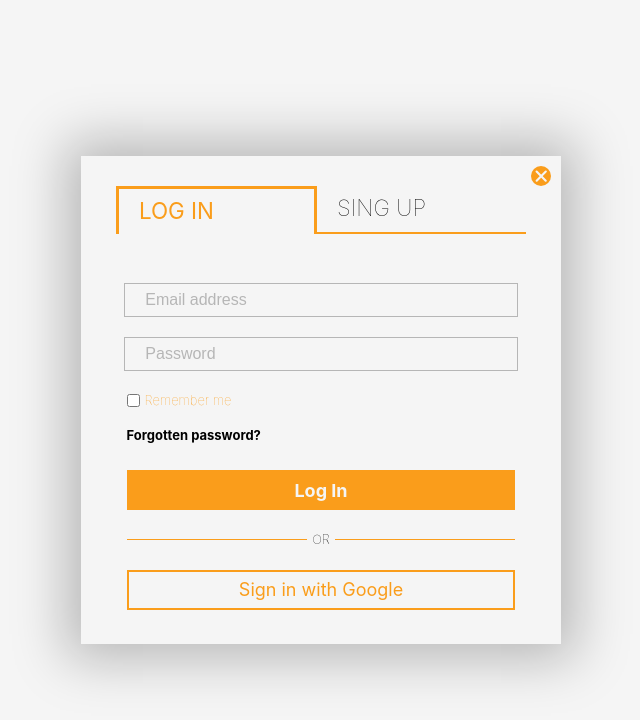
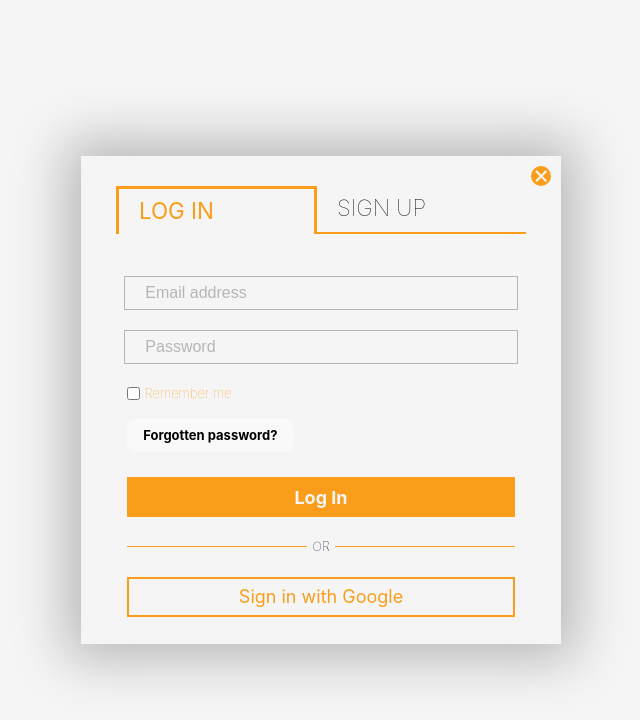
Before and after one commit to SanBran/BookStore-Client, a React (Vite) app: page /access in a window 1280 px wide. Shown: the top 720 px of the page, without its empty margins (319-959 px from the left). Built offline with nearby package versions, Linux system fonts and the light colour scheme.

Commit message:
integrando la vista del componente de cambio de contrasena

```diff
--- a/src/Components/ChangePassword/ChangePassword.jsx
+++ b/src/Components/ChangePassword/ChangePassword.jsx
@@ -1,3 +1,4 @@
+import { useState } from 'react';
 import style from './ChangePassword.Module.css';
 
 const ChangePassword = ()=>{
--- a/src/Components/Login/Login.jsx
+++ b/src/Components/Login/Login.jsx
@@ -7,7 +7,9 @@ import style from './Login.module.css'
 import { useDispatch, useSelector} from 'react-redux';
 import { accessUser } from '../../redux/actions/actions';
 
-const Login = () => {
+import ChangePassword from '../ChangePassword/ChangePassword';
+
+const Login = ({setForm}) => {
   const access = useSelector(state=>state.access)
 
   const navigate = useNavigate()
@@ -20,7 +22,15 @@ const Login = () => {
     setRememberMe(event.target.checked)
   }
 
+//-------CAMBIO DE CONTRASENA
+  const handleForgotPass = (event)=>{
+    event.preventDefault();
+    setForm('changePassword')
+  }
+//-------FIN DE CAMBIO DE CONTRASENA
+
   const [logInfo, setLogInfo]= useState({email: '', password: ''});
+
 
   const handleLoginChanges = (event)=>{
     const property = event.target.name;
@@ -61,9 +71,9 @@ const Login = () => {
           <input className={style.checkBox} type="checkbox" id="toggle-btn" onChange={handlerRemeberMe}/>
           <label className={style.checkBoxLabel} htmlFor="toggle-btn">Remember me</label>
         </div>
-        <Link className={style.linkForgotPass}>
+        <button onClick={handleForgotPass} className={style.linkForgotPass}>
           Forgotten password?
-        </Link>
+        </button>
       </div>
 
       <div className={style.loginContainer}>
@@ -75,7 +85,6 @@ const Login = () => {
         </div>
         <button className={style.googleBtn} type='submit'> Sign in with Google </button>
       </div>
-
     </form>
   )
 }
--- a/src/Views/Access/Access.jsx
+++ b/src/Views/Access/Access.jsx
@@ -2,6 +2,7 @@ import { useState } from "react";
 import { Link } from "react-router-dom";
 import Login from "../../Components/Login/Login";
 import SignUp from "../../Components/Signup/Signup";
+import ChangePassword from "../../Components/ChangePassword/ChangePassword";
 import style from "./Access.module.css"
 
 //importando icon del boton cerrar
@@ -13,10 +14,17 @@ const Access = () => {
     const handlerSwitchForms = (formName) => {
         setForm(formName)
     }
+    console.log(form);
+    return (
+        <>
 
-    return (
         <div className={style.accessContainer}>
             <div className={style.structure}>
+                {form === 'changePassword' &&
+                (<ChangePassword/>)}
+
+                {(form === 'login' || form === 'signup') &&
+                (<>
                     <Link to="/">
                         <img className={style.buttonClose} src={close_button} alt='x' />
                     </Link>
@@ -28,20 +36,21 @@ const Access = () => {
                             <h1 className={style.switchTitle}>LOG IN</h1>
                         </div>
                         <div
-                    className={form === 'singup' ? style.switchFocus : style.switch}
-                    onClick={()=>{handlerSwitchForms("singup")}}
+                        className={form === 'signup' ? style.switchFocus : style.switch}
+                        onClick={()=>{handlerSwitchForms("signup")}}
                         >
-                        <h1 className={style.switchTitle}>SING UP</h1>
+                            <h1 className={style.switchTitle}>SIGN UP</h1>
                         </div>
                     </div>
                     <div className={form === 'login' ? style.loginContainer : style.singupContainer}>
-                    {form === 'login'
-                    ?(<Login />)
-                    :(<SignUp setForm={setForm}/>)
-                    }
+                        {form === 'login' && (<Login setForm={setForm}/>)}
+                        {form === 'signup' && (<SignUp setForm={setForm}/>)}
+                    </div>
+                </>)}
             </div>
         </div>
-        </div>
+
+        </>
     )
 }
 
```
Lines whose indentation alone changed are shown as unchanged.
